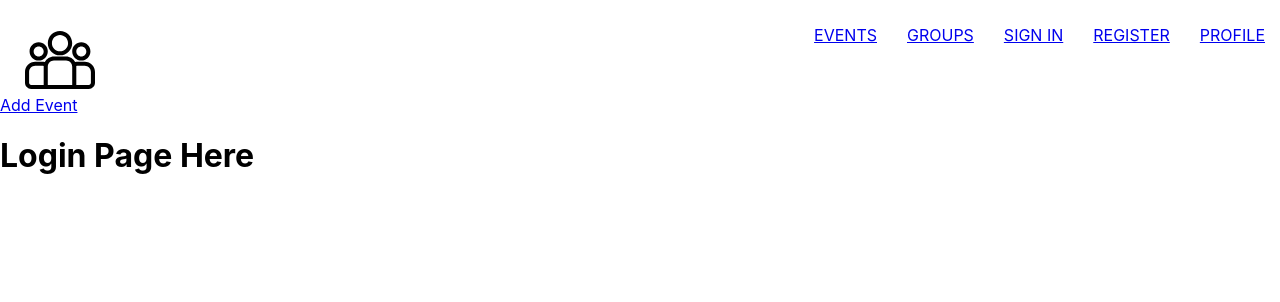
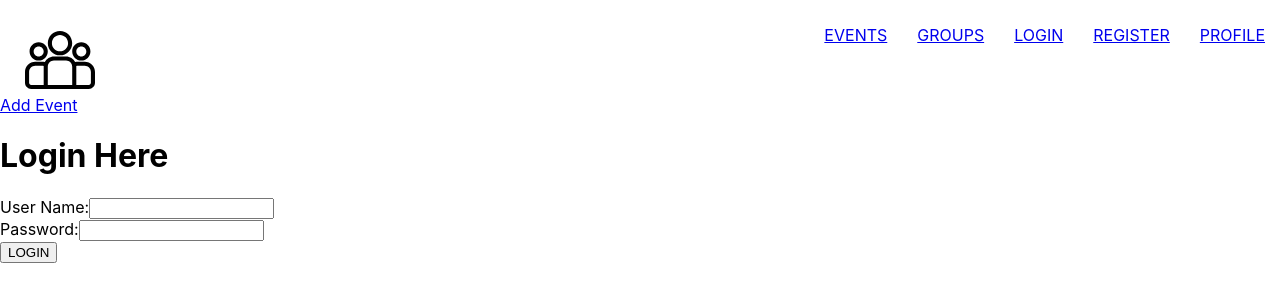
Before and after one commit to lindseydortch/project-3-frontend, a React (Create React App) app: page /login in a window 1280 px wide. Shown: the top 302 px of the page. Built offline with nearby package versions, Linux system fonts and the light colour scheme; no server answers.

Commit message:
frontend user controll and post request

```diff
--- a/src/App.js
+++ b/src/App.js
@@ -1,29 +1,76 @@
-import './App.css';
+import { createContext } from "react"
+import { useState, useEffect } from "react";
+import { Route, Link } from "react-router-dom";
+import axios from 'axios'
+
+// general components
 import EventForm from "./components/events-group/event-forms/EventForm"
 import Header from "./components/header/header";
-import { Route, Link } from "react-router-dom";
 import Groups from './components/groups/Groups';
 import Group from './components/groups/Group';
-
 import SignInSignUp from "./pages/sign-in-sign-up/sign-in-sign-up";
 import GroupsHomePage from "./pages/groupsHomePage/groups-homepage";
 import EventUpdateForm from "./components/events-group/event-forms/EventUpdateForm";
 import EventView from "./components/events-group/event-view-update-delete/event-view";
-import { useState } from "react";
 import CityDirectory from "./pages/eventsHomePage/city-directory";
 import CityHomePage from "./pages/eventsHomePage/city-homepage";
-
+// auth
 import Register from './components/auth/Register'
 import Login from './components/auth/Login'
 import Profile from './components/auth/Profile'
 
+export const UserContext = createContext()
+
 function App() {
+  // auth middleware
+  const [userData, setUserData] = useState({
+    token: undefined,
+    user: undefined
+  })
+
+  useEffect( () => {
+    const isLoggedIn = async () => {
+      let token = localStorage.getItem("auth-token")
+      console.log(token);
+      if (token == null) {
+        localStorage.setItem("auth-token", "")
+        token=""
+      }
+
+      // check if this route is working from the post
+      const tokenResponse = await axios.post(
+        "/tokenIsValid",
+        null,
+        {headers: {"auth-token": token}}
+      )
+      console.log(tokenResponse.data)
+      if(tokenResponse.data){
+        const userResponse = await axios.get('/profile',
+        {headers: {'auth-token':token}})
+        console.log(tokenResponse.data);
+        setUserData({
+          token:token,
+          user:userResponse.data
+        })
+      }
+    }
+    isLoggedIn()
+  },[])
+
+  const logout = () => {
+    setUserData( {
+      token:undefined,
+      user:undefined
+    })
+  }
+
+  // event view useState
   const [eventView, setEventView] = useState([]);
-
   return (
 
     <div>
       <Header />
+      <UserContext.Provider value={{ userData, setUserData}} >
     <Link to='/events/add'>
         Add Event
       </Link>
@@ -69,7 +116,7 @@ function App() {
         <Route path='/login' component={Login} />
         <Route path='/profile' component={Profile} />
 
-
+        </UserContext.Provider>
     </div>
   );
 }
--- a/src/components/auth/Login.jsx
+++ b/src/components/auth/Login.jsx
@@ -1,11 +1,83 @@
-import React from 'react'
+import React, { useState, useContext } from "react";
+import {UserContext} from "../../App"
+import axios from "axios"
 
 function Login() {
-    return (
-        <div>
-           <h1> Login Page Here</h1>
-        </div>
-    )
+  const { userData, setUserData} = useContext(UserContext)
+
+
+
+  const handleChange = (e) => {
+    const { name, value } = e.target;
+    setUser((oldUser) => {
+      return {
+        ...oldUser,
+        [name]: value,
+      };
+    });
+  };
+
+  let cleanSlate = {
+    userName: "",
+    password: ""
+  };
+  const [user, setUser] = useState(cleanSlate);
+
+  const handleSubmit = async (e) => {
+      e.preventDefault()
+
+      try{
+
+        const newUser ={
+            userName: user.userName,
+            password: user.password,
+        }
+
+        const loginResponse = await axios.post('/login', newUser)
+        setUserData({
+          token: loginResponse.data.token,
+          user: loginResponse.data.user,
+        });
+        localStorage.setItem("auth-token",loginResponse.data.token)
+
+        setUser({
+          userName:'',
+          password:'',
+        })
+      }catch (err) {
+        console.log(err)
+        // err.response.data.msg
+          // ? setErrorMsg(err.response.data.msg)
+          // : setErrorMsg("We have an error!");
+      }
+  }
+
+
+  return (
+    <div>
+      <h1>Login Here</h1>
+      <form onSubmit={handleSubmit} >
+        <label>User Name:</label>
+        <input
+          type="text"
+          name="userName"
+          value={user.userName}
+          required
+          onChange={handleChange}
+        />
+        <br />
+        <label>Password:</label>
+        <input
+          type="password"
+          name="password"
+          value={user.password}
+          onChange={handleChange}
+        />
+        <br />
+        <button type="submit">LOGIN</button>
+      </form>
+    </div>
+  )
 }
 
 export default Login
--- a/src/components/auth/Register.jsx
+++ b/src/components/auth/Register.jsx
@@ -1,7 +1,11 @@
-import React, { useState } from "react";
+import React, { useState, useContext } from "react";
+import {UserContext} from "../../App"
 import axios from "axios"
 
 const Register = () => {
+
+
+
   const handleChange = (e) => {
     const { name, value } = e.target;
     setUser((oldUser) => {
--- a/src/components/header/header.jsx
+++ b/src/components/header/header.jsx
@@ -17,7 +17,7 @@ function Header() {
           GROUPS
         </Link>
         <Link className="option" to="/login">
-          SIGN IN
+          LOGIN
         </Link>
         <Link className="option" to="/register">
           REGISTER
```
